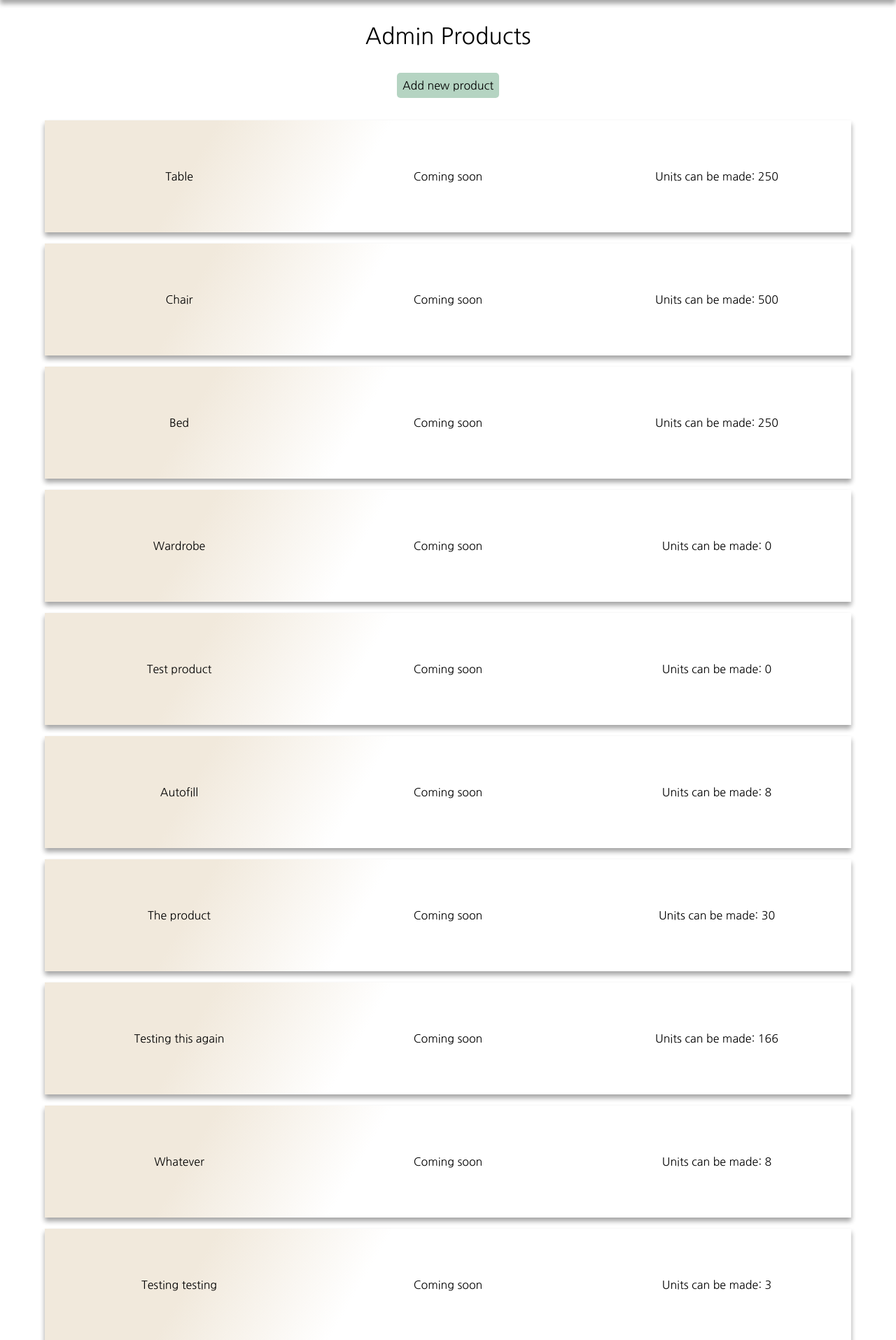
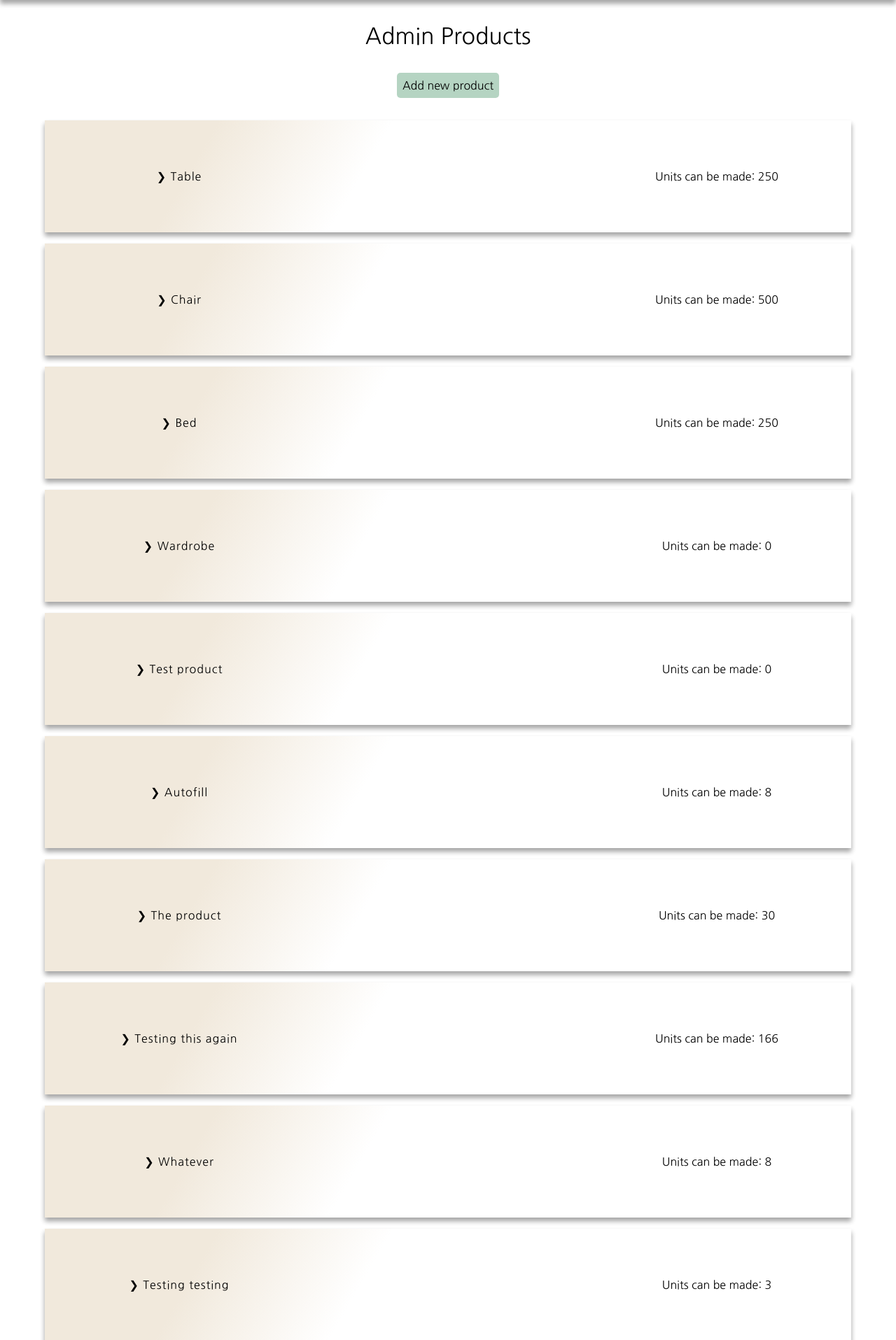
Before and after one commit to Ryan-B1yth/CLONE_stock_take_app, a Django app: page /products/ in a window 1280 px wide. Shown: the part 80-1995 px from the top of the page at 70% size. Run offline with Django 3.2, Linux system fonts and the light colour scheme; a user stored in the database is signed in; data comes from the database, SQL or seed files in the repository; both versions use the stored data as it was after the commit.

Commit message:
Add minor style improvements

```diff
--- a/stock_take/stock/static/css/product.css
+++ b/stock_take/stock/static/css/product.css
@@ -28,3 +28,14 @@
     justify-content: center;
     align-items: center;
 }
+
+.product a {
+    padding: 3em;
+    line-height: 2em;
+    letter-spacing: 1px;
+    text-underline-offset: .2em;
+}
+
+.product a:hover {
+    text-decoration: underline;
+}
--- a/stock_take/stock/static/css/style.css
+++ b/stock_take/stock/static/css/style.css
@@ -125,7 +125,7 @@ h1, .center, .add-new {
     display: none;
     background-color: #aacec9;
     min-width: max-content;
-    padding: 1em 10em 1em 1em;
+    padding: 1em 3.5em 1em 1em;
     box-shadow: var(--shadow-s);
     position: absolute;
     top: 2em;
--- a/stock_take/stock/templates/base.html
+++ b/stock_take/stock/templates/base.html
@@ -18,9 +18,9 @@
         <h1><a href="{% url 'home' %}">Take Stock</a></h1>
         <div class="user-nav">
             {% if user.is_authenticated %}
-            <div id="dropdown">{{ default_user }}
-                <a id="edit-profile" href="{% url 'edit_profile' %}">Edit profile</a>
-            </div>
+                <div id="dropdown">{{ default_user }}
+                    <a id="edit-profile" href="{% url 'edit_profile' %}">Edit profile</a>
+                </div>
                 <a href="{% url 'logout' %}">Logout</a>
             {% else %}
                 <a href="{% url 'login' %}">Login</a>
--- a/stock_take/stock/templates/products.html
+++ b/stock_take/stock/templates/products.html
@@ -19,10 +19,10 @@
         {% for product in products %}
             <div class="product-row">
                 <div class="product">
-                    <a href="{% url 'product-detail' product.id %}">{{ product }}</a>
+                    <a href="{% url 'product-detail' product.id %}">❯ {{ product }}</a>
                 </div>
                 <div class="orders">
-                    Coming soon
+                    <!-- Coming soon -->
                 </div>
                 <div class="unit-number">
                     {% for key, value in number_to_be_made.items %}
```
Also changed, not shown: stock_take/db.sqlite3.
